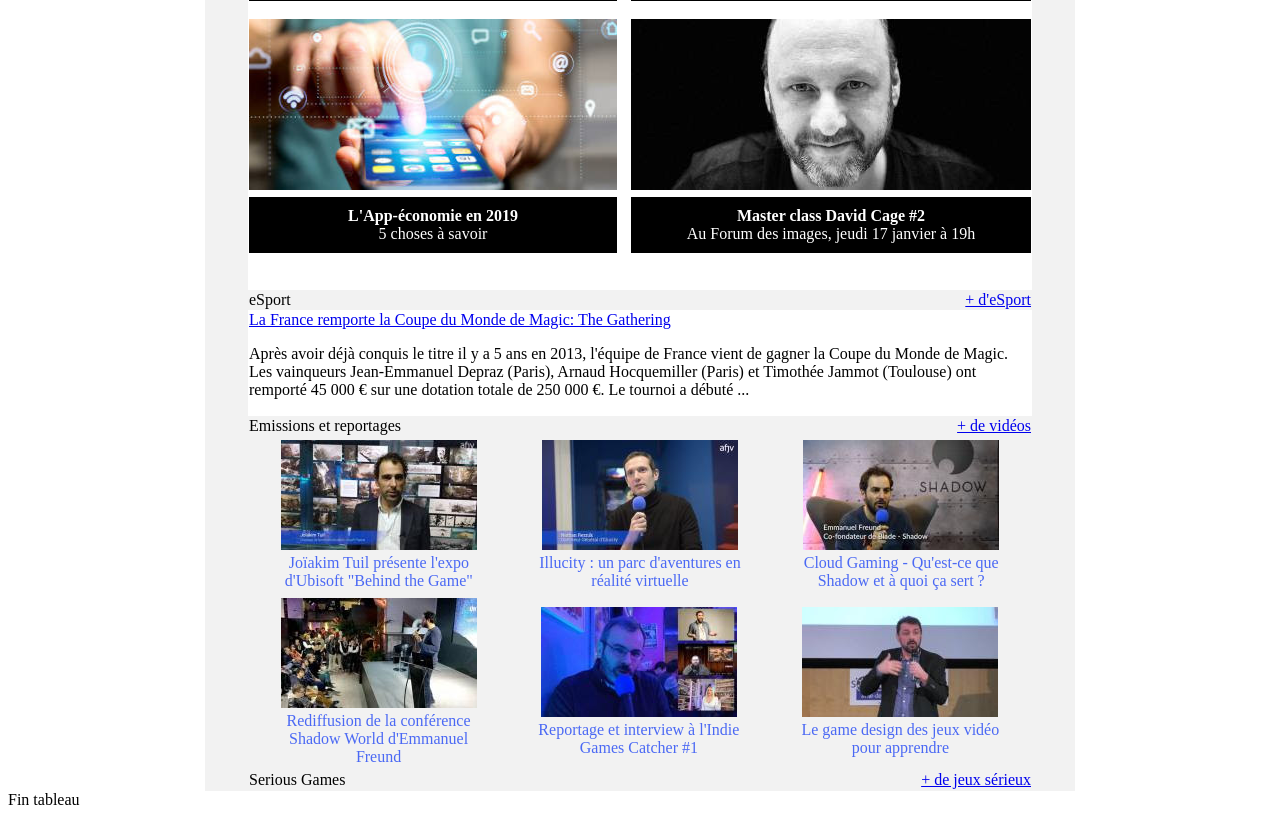
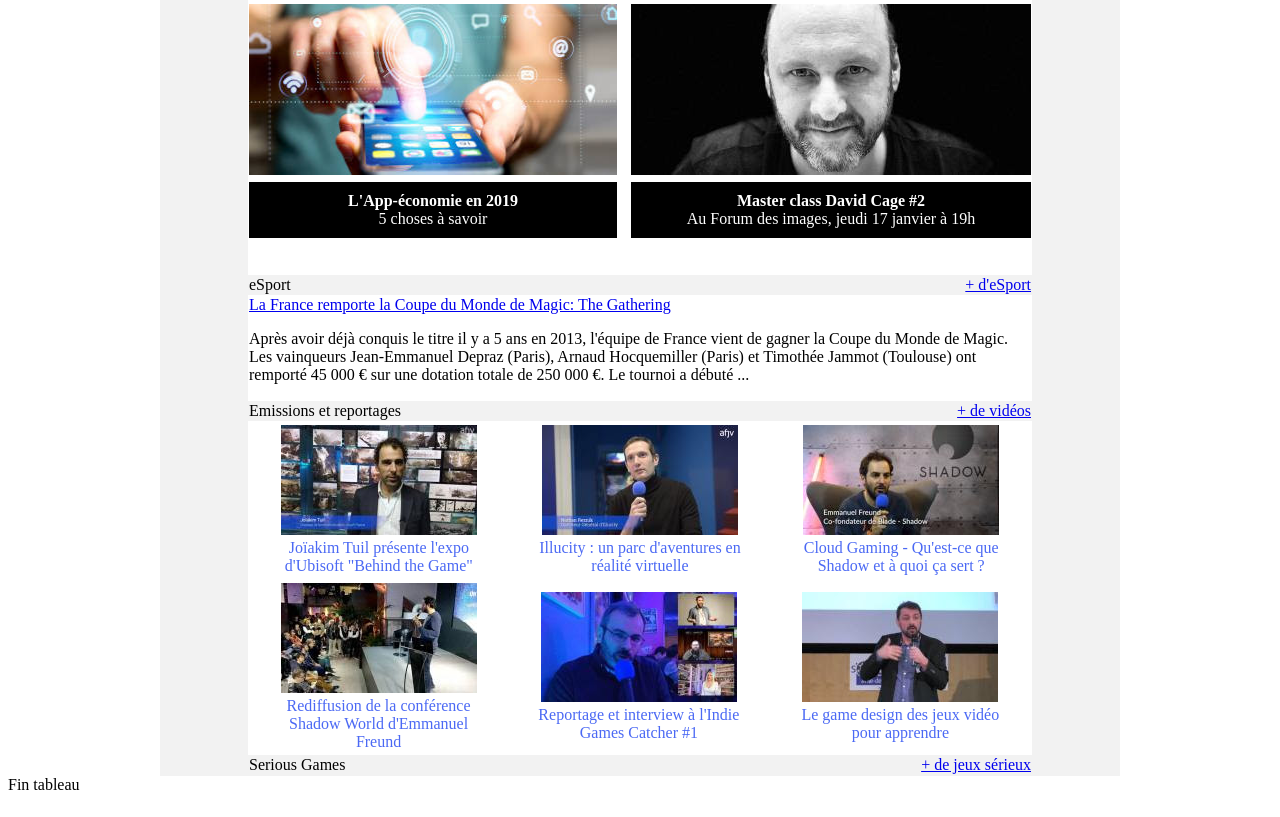
Before and after one commit to webmaster83/NewsletterProJeuVideo, a plain HTML site: page index.html in a window 1280 px wide. Shown: the part 615-1432 px from the top of the page. Drawn offline with Linux system fonts and the light colour scheme.

Commit message:
update :-)

```diff
--- a/index.html
+++ b/index.html
@@ -8,7 +8,7 @@
 </head>
 
 <body>
-<table width="870px" border="0" cellspacing="0" align="center">
+<table width="960px" border="0" cellspacing="0" align="center">
   <tbody>
     <tr>
       <td colspan="3" style="background-color: black; text-align: center;"><a  style="color: white; padding: 20px; line-height: 40px;" href="#"><strong>Unsubscribe</strong> - Ne plus recevoir d'information de l'afjv</a>vide</td>
@@ -35,13 +35,13 @@
       <td><img src="images/afjv-logo.png" width="53" height="50" alt=" logo afjv"/></td>
       <td width="58%"><strong style="color: #09085C">La lettre de l'afjv</strong><br>
         <span style="font-size: 10px; color: #787878;"> Informations professionnelles des industries et jeux vidéo à l'attention de <strong>Apprenant BeCode</strong></span> (<a style=" font-size: 11px;"  href="mailto:apprenant@becode.org ">apprenant@becode.org</a>) </td>
-      <td width="27%" align="right"><img src="images/twitter.png" width="50" height="50" alt=" twitter jeux vidéo"/><img src="images/googleplus.png" width="50" height="50" alt=" google + jeux vidéo"/><img src="images/facebook.png" width="50" height="50" alt=" facebook jeu vidéo"/><img src="images/pinterest.png" width="50" height="50" alt="Pinterest jeux vidéo"/></td>
+      <td width="27%" align="right"><img src="images/twitter.png" width="50" height="50" alt=" twitter jeux vidéo"/>  <img src="images/googleplus.png" width="50" height="50" alt=" google + jeux vidéo"/> <img src="images/facebook.png" width="50" height="50" alt=" facebook jeu vidéo"/> <img src="images/pinterest.png" width="50" height="50" alt="Pinterest jeux vidéo"/></td>
     </tr>
 	   <tr>
       <td colspan="3" style="font-size: 12px; color: #B1AEAE;"></td>
     </tr>
 	     <tr>
-      <td colspan="3" align="center" bgcolor="#f2f2f2"><table width="739" border="0" cellspacing="0" >
+      <td colspan="3" align="center" bgcolor="#f2f2f2"><table width="739" border="0" cellspacing="0"  >
   <tbody>
     <tr>
       <td colspan="3" style="color: #B3ACAC; font-size: 11px; background-color: #f2f2f2;">N°712 - 8 janvier 2019</td>
@@ -79,7 +79,7 @@
       <td colspan="2" align="right"> <a href="#">+ de vidéos </a></td>
       </tr>
     <tr>
-      <td colspan="4" style="color: #4B69F4;"><table width="100%" border="0" align="center">
+      <td bgcolor="white" colspan="4" style="color: #4B69F4;"><table width="100%" border="0" align="center">
   <tbody>
     <tr>
       <td align="center"><img src="images/joachimtull.jpg" width="196" height="110" alt=""/><br>Joïakim Tuil présente l'expo<br> d'Ubisoft "Behind the Game"</td>
@@ -91,7 +91,7 @@
 </td>
       </tr>
     <tr>
-      <td colspan="4" style="color: #4B69F4;"><table width="100%" border="0" align="center">
+      <td colspan="4" style="color: #4B69F4;" bgcolor="white"><table width="100%" border="0" align="center">
   <tbody>
     <tr>
       <td align="center"><img src="images/freund.jpg" width="196" height="110" alt=""/><br>
```
